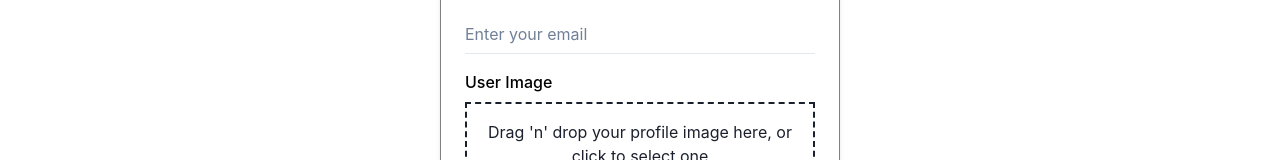
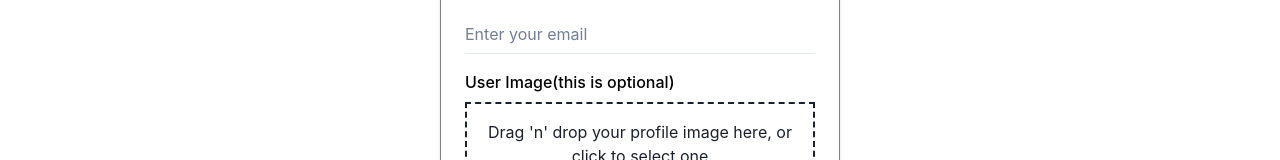
Before and after one commit to HussainALAradi5/books_builds_minds, a React (Vite) app in the folder client/: page /register in a window 1280 px wide. Shown: the part 287-447 px from the top of the page. Built offline with nearby package versions, Linux system fonts and the light colour scheme; no server answers.

Commit message:
some minor typos fix

```diff
--- a/client/src/components/Form.jsx
+++ b/client/src/components/Form.jsx
@@ -6,7 +6,7 @@ import {
   Heading,
   useColorMode,
   Avatar,
-  Text // Import Text for error messages
+  Text
 } from '@chakra-ui/react'
 import { useState } from 'react'
 import { useDropzone } from 'react-dropzone'
@@ -21,7 +21,7 @@ const Form = ({ isRegister }) => {
     password: '',
     email: '',
     user_name: '',
-    user_image: null // Store uploaded image here
+    user_image: null
   })
 
   const [notification, setNotification] = useState({
@@ -48,15 +48,14 @@ const Form = ({ isRegister }) => {
     const file = acceptedFiles[0]
     setFormData((prevState) => ({
       ...prevState,
-      user_image: file // Store the file in form data
+      user_image: file
     }))
-    setErrorMessage('') // Clear error message on successful drop
+    setErrorMessage('')
   }
 
   const handleSubmit = async (event) => {
     event.preventDefault()
 
-    // Create a FormData object to send the file
     const dataToSend = new FormData()
     for (const key in formData) {
       dataToSend.append(key, formData[key])
@@ -126,7 +125,7 @@ const Form = ({ isRegister }) => {
   const { getRootProps, getInputProps } = useDropzone({
     onDrop,
     accept: {
-      'image/*': [] // Only accept image files
+      'image/*': []
     }
   })
 
@@ -153,7 +152,9 @@ const Form = ({ isRegister }) => {
               placeholder="Enter your email"
               {...inputStyle}
             />
-            <FormLabel {...formLabelStyle}>User Image</FormLabel>
+            <FormLabel {...formLabelStyle}>
+              User Image(this is optional)
+            </FormLabel>
             <Box
               {...getRootProps()}
               border="2px dashed"
@@ -173,7 +174,11 @@ const Form = ({ isRegister }) => {
               <Avatar
                 size="xl"
                 name={formData.user_name || 'User'}
-                src={formData.user_image ? URL.createObjectURL(formData.user_image) : undefined}
+                src={
+                  formData.user_image
+                    ? URL.createObjectURL(formData.user_image)
+                    : undefined
+                }
               />
             </Box>
           </>
```
